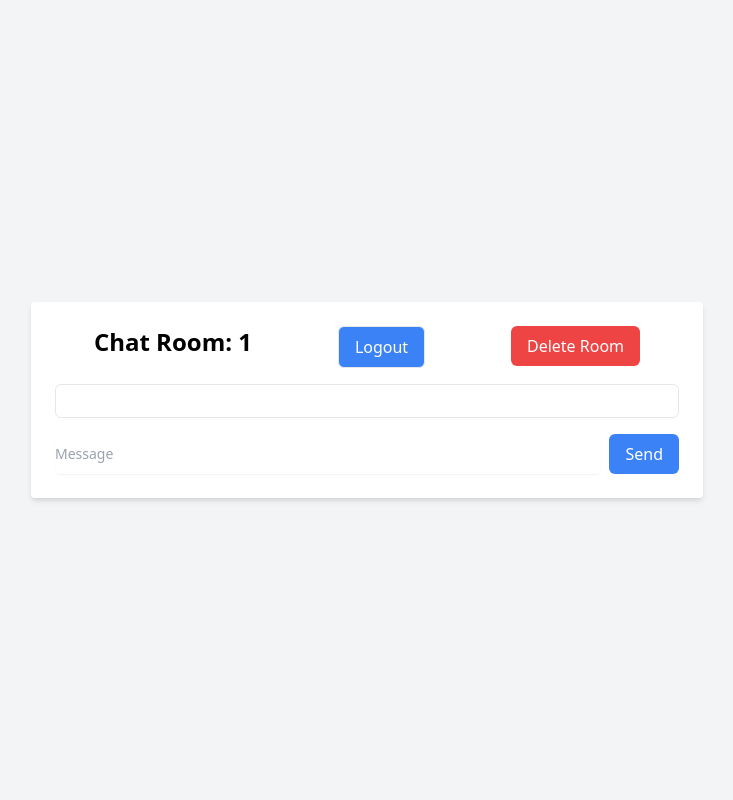
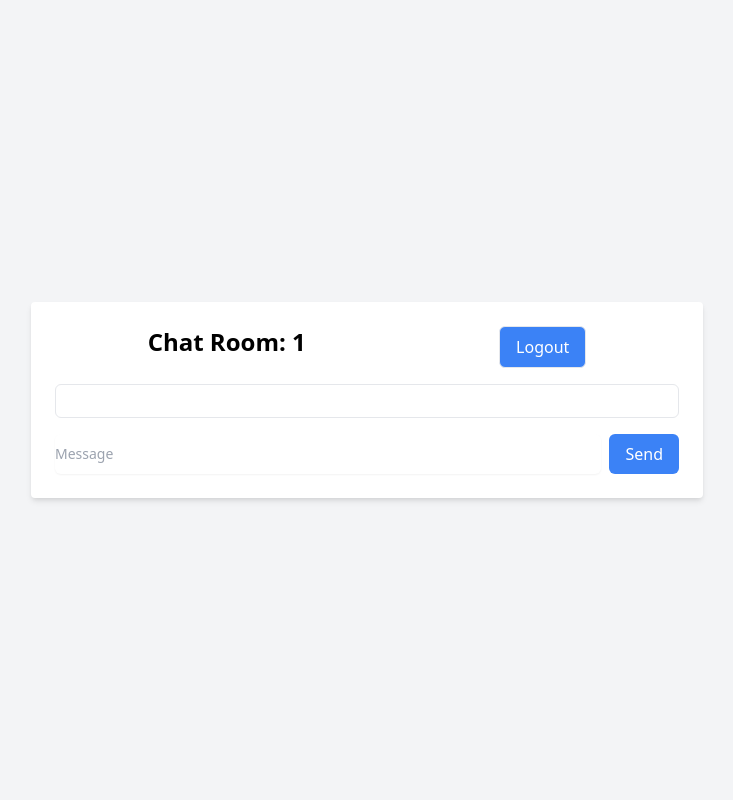
Before and after one commit to sam-abraha/flask-chat-mongo, a Flask app: page /room in a window 1280 px wide. Shown: the whole page, without its empty margins (273-1006 px from the left). Run offline with Flask 3, Linux system fonts and the light colour scheme; the visitor is signed in with stand-in values (Sample User, id 1); a database or web service that is not in the repository returns one stand-in record (values such as "Sample title"); style sheets or scripts are compiled from the project's sources; some libraries are stand-ins or nearby versions.

Commit message:
feat: make delete button only visible to its owner

```diff
--- a/app.py
+++ b/app.py
@@ -107,7 +107,7 @@ def room():
     if not is_valid:
         return redirect(url_for("home"))
 
-    return render_template("room.html", code=room_code, messages=room.get("messages", []))
+    return render_template("room.html", code=room_code, room=room,messages=room.get("messages", []))
 
 @app.route("/room/delete", methods=["POST"])
 @login_required
--- a/templates/room.html
+++ b/templates/room.html
@@ -7,6 +7,7 @@
         <button type="submit" class="rounded-md bg-blue-500 py-2 px-4 border text-white  focus:border-indigo-500">
         <a href="{{ url_for('logout') }}">Logout</a>
         </button>
+        {% if room.owner_id == current_user.id|string %}
         <form method="POST" action="{{ url_for('delete_current_room') }}">
           <button
             type="submit"
@@ -15,6 +16,7 @@
             Delete Room
           </button>
         </form>
+        {% endif %}
         </div>
         <div class="flex-1 overflow-y-scroll p-4 border border-gray-200 rounded-md" id="messages"></div>
         <div class="flex space-x-2">
```
